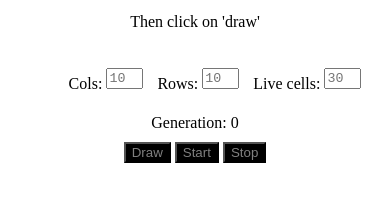
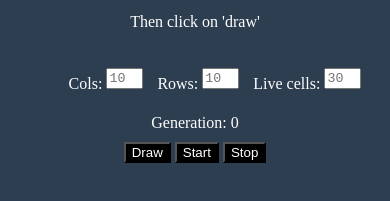
Before and after one commit to Soimuen11/Jon-Conway-s-Game-Of-Life, a plain HTML site: page index.html in a window 390 px wide. Shown: the part 101-302 px from the top of the page. Drawn offline with nearby package versions, Linux system fonts and the light colour scheme.

Commit message:
update
mostly modified colors / overall aspect

what needs to be fixed:
    1. responsivity sucks / especially with the grid
    2. i want to be able to restart the game from 0 without having to
    reload the page

```diff
--- a/css/stylesheet.css
+++ b/css/stylesheet.css
@@ -2,6 +2,8 @@ html {
     position: relative;
     height: 100%;
 	text-align:center;
+	background-color: #2C3E50;
+	color: white;
 }
 
 #board{
@@ -18,7 +20,7 @@ table{
 
 button{
 		background-color: black;
-		color: grey;
+		color: white;
 		margin:auto;
 }
 
```
